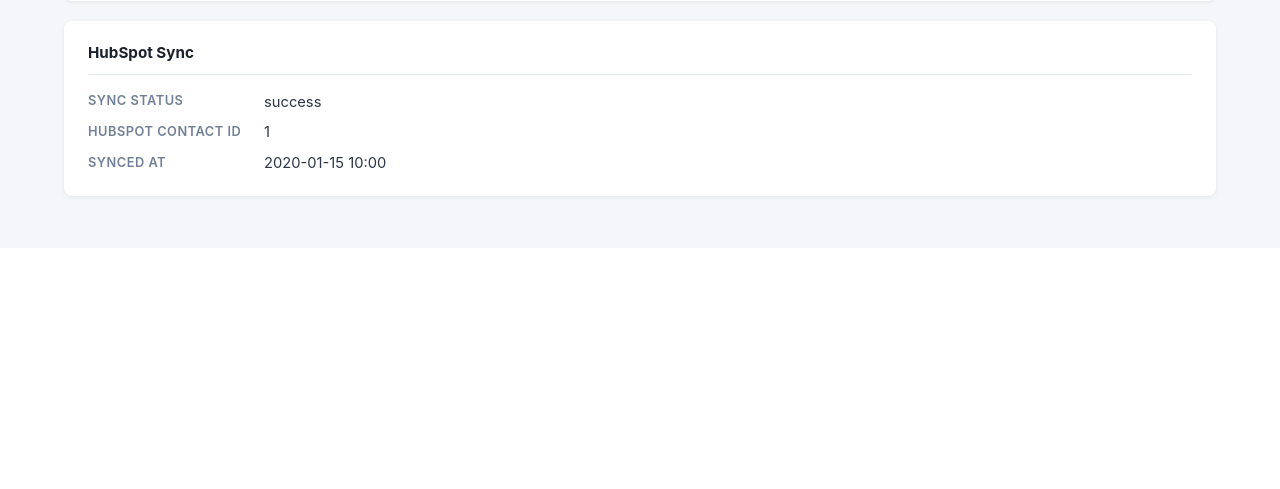
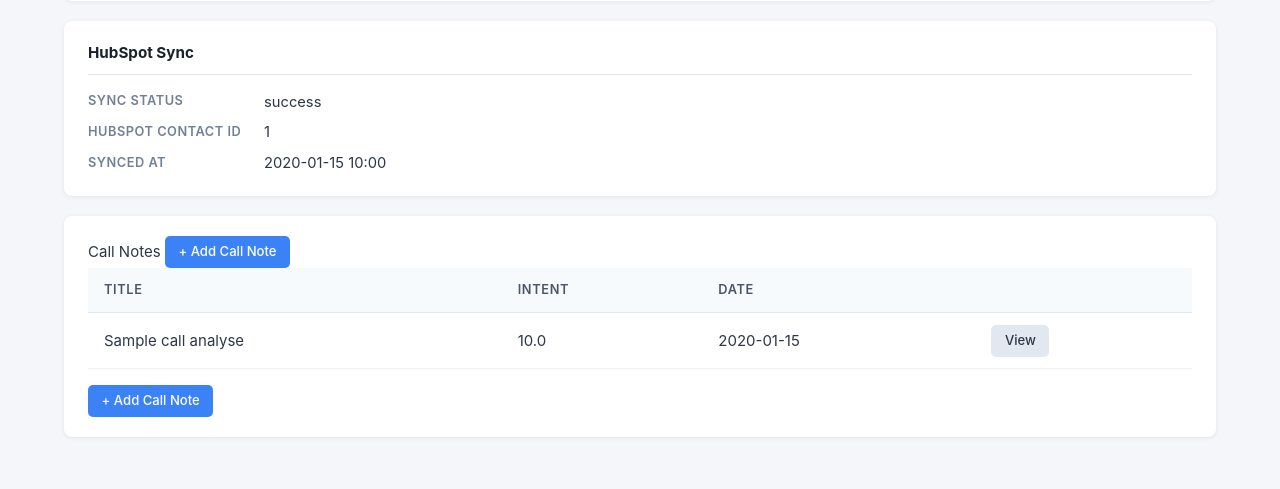
Before and after one commit to jmulvany127/GTM_AI_Automation, a FastAPI app: template templates/lead_detail.html in a window 1280 px wide. Shown: the part 1216-1705 px from the top of the page. Before the commit the page ends 1415 px from the top, so only its background shows below. Run offline with FastAPI, Linux system fonts and the light colour scheme; the template is opened without the code that fills it: most values are stand-ins (such as "Sample title", 1, 10 or a date in 2020); parts of the project's set-up code (start-up, migrations or seed data) failed here and were passed over.

Commit message:
feat: add call notes section to lead detail page

```diff
--- a/templates/lead_detail.html
+++ b/templates/lead_detail.html
@@ -134,4 +134,54 @@
   <p class="card-empty">Not synced yet.</p>
   {% endif %}
 </div>
+
+<!-- Section 5: Call Notes -->
+<div class="card">
+  <div class="card-header-row">
+    <span class="card-header-text">Call Notes</span>
+    <a href="/dashboard/call-notes/new?lead_id={{ lead.id }}" class="btn btn-primary">+ Add Call Note</a>
+  </div>
+  {% if call_analyses %}
+  <table class="call-notes-compact">
+    <thead>
+      <tr>
+        <th>Title</th>
+        <th>Intent</th>
+        <th>Date</th>
+        <th></th>
+      </tr>
+    </thead>
+    <tbody>
+      {% for ca in call_analyses %}
+      <tr>
+        <td>{{ ca.title or "Call Analysis #" ~ ca.id }}</td>
+        <td>
+          {% if ca.buying_intent_score is not none %}
+            {% if ca.buying_intent_score >= 7 %}
+              <span class="intent-badge intent-badge-high">{{ "%.1f"|format(ca.buying_intent_score) }}</span>
+            {% elif ca.buying_intent_score >= 4 %}
+              <span class="intent-badge intent-badge-mid">{{ "%.1f"|format(ca.buying_intent_score) }}</span>
+            {% else %}
+              <span class="intent-badge intent-badge-low">{{ "%.1f"|format(ca.buying_intent_score) }}</span>
+            {% endif %}
+          {% else %}
+            —
+          {% endif %}
+        </td>
+        <td>{{ ca.created_at.strftime("%Y-%m-%d") if ca.created_at else "—" }}</td>
+        <td><a href="/dashboard/call-notes/{{ ca.id }}" class="btn btn-secondary">View</a></td>
+      </tr>
+      {% endfor %}
+    </tbody>
+  </table>
+  <div style="margin-top:1rem;">
+    <a href="/dashboard/call-notes/new?lead_id={{ lead.id }}" class="btn btn-primary">+ Add Call Note</a>
+  </div>
+  {% else %}
+  <p class="card-empty">No call notes yet.</p>
+  <div style="margin-top:0.75rem;">
+    <a href="/dashboard/call-notes/new?lead_id={{ lead.id }}" class="btn btn-primary">+ Add Call Note</a>
+  </div>
+  {% endif %}
+</div>
 {% endblock %}
```
Also changed, not shown: app/routers/dashboard.py (+8 -0 lines).
